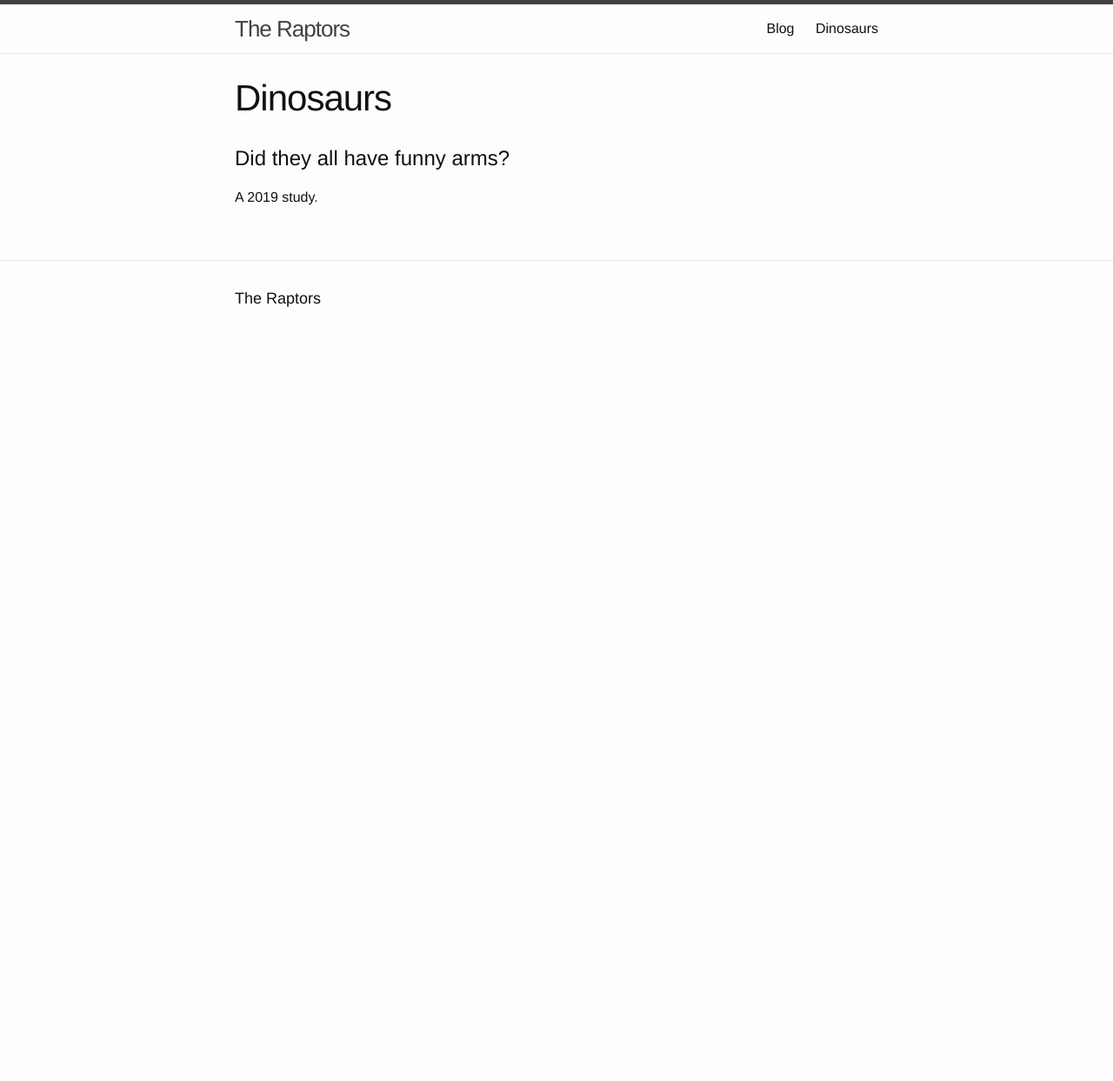
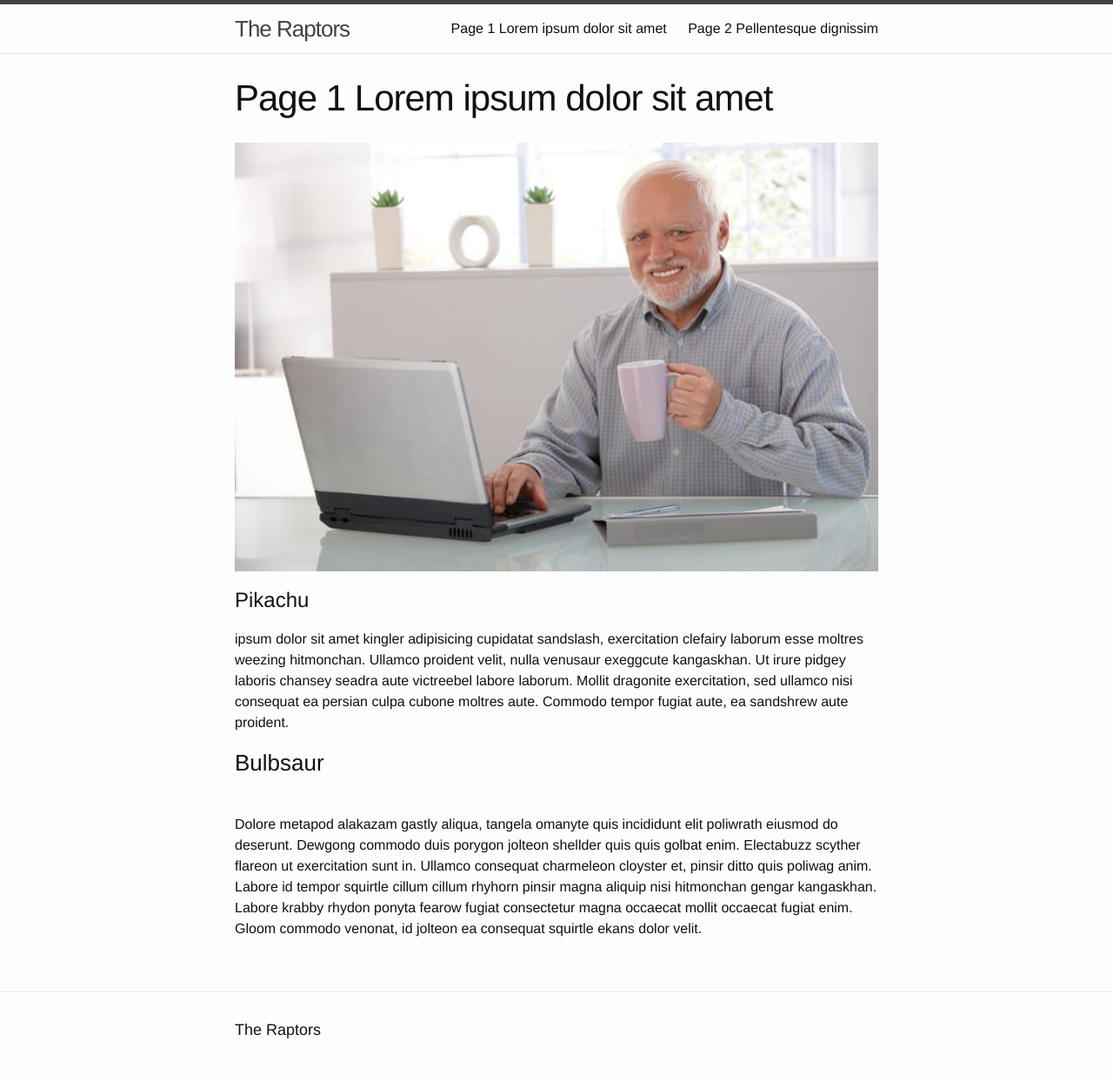
Before and after one commit to transteph/symmetrical-octo-computing-machine, a Jekyll site: the page built from dinosaurs.markdown, in a window 1280 px wide. Shown: the whole page at 87% size. Built offline with Jekyll 4.4.1, drawn with Linux system fonts in a browser that asks for light colours; before the commit the page ends 900 px from its top, so only the background shows below that.

Commit message:
Updated Post1 and 8 other files

```diff
--- a/_posts/2019-06-24-my-brother.markdown
+++ /dev/null
@@ -1,6 +0,0 @@
----
-title: My Brother
-date: 2019-06-24 14:34:00 Z
----
-
-![Pikachu.png](/uploads/Pikachu.png)
--- a/dinosaurs.markdown
+++ b/dinosaurs.markdown
@@ -1,7 +1,15 @@
 ---
-title: Dinosaurs
+title: Page 1 Lorem ipsum dolor sit amet
 date: 2019-06-24 14:31:00 Z
 ---
 
-# Did they all have funny arms?
-A 2019 study.
+![hide-the-pain-stockphoto-840x560.jpg](/uploads/hide-the-pain-stockphoto-840x560.jpg)
+
+# Pikachu
+
+ipsum dolor sit amet kingler adipisicing cupidatat sandslash, exercitation clefairy laborum esse moltres weezing hitmonchan. Ullamco proident velit, nulla venusaur exeggcute kangaskhan. Ut irure pidgey laboris chansey seadra aute victreebel labore laborum. Mollit dragonite exercitation, sed ullamco nisi consequat ea persian culpa cubone moltres aute. Commodo tempor fugiat aute, ea sandshrew aute proident.
+
+### Bulbsaur
+
+\
+Dolore metapod alakazam gastly aliqua, tangela omanyte quis incididunt elit poliwrath eiusmod do deserunt. Dewgong commodo duis porygon jolteon shellder quis quis golbat enim. Electabuzz scyther flareon ut exercitation sunt in. Ullamco consequat charmeleon cloyster et, pinsir ditto quis poliwag anim. Labore id tempor squirtle cillum cillum rhyhorn pinsir magna aliquip nisi hitmonchan gengar kangaskhan. Labore krabby rhydon ponyta fearow fugiat consectetur magna occaecat mollit occaecat fugiat enim. Gloom commodo venonat, id jolteon ea consequat squirtle ekans dolor velit.
```
Also changed, not shown: _posts/2019-06-24-post1.markdown (added, +16 -0 lines), _posts/2019-06-26-post-2-pellentesque-dignissim.markdown (added, +10 -0 lines), _posts/2019-06-26-post-3-aliquam-at-tellus-eu.markdown (added, +16 -0 lines), blog.markdown (deleted, +0 -10 lines), post2.markdown (added, +18 -0 lines), _uploads/hide-the-pain-stockphoto-840x560.jpg (added), _uploads/young-customer-service-man-with-brace-doing-the-ok-sign-CRJ923.jpg (added).
